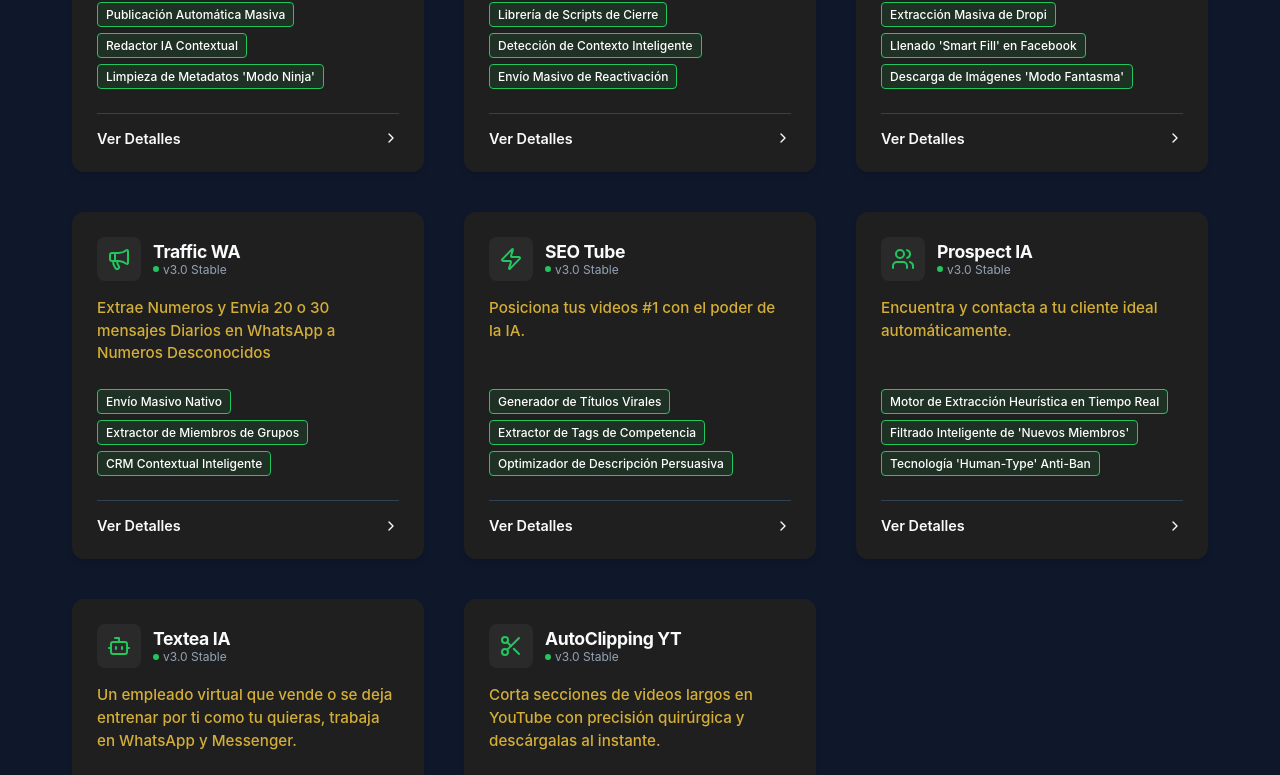
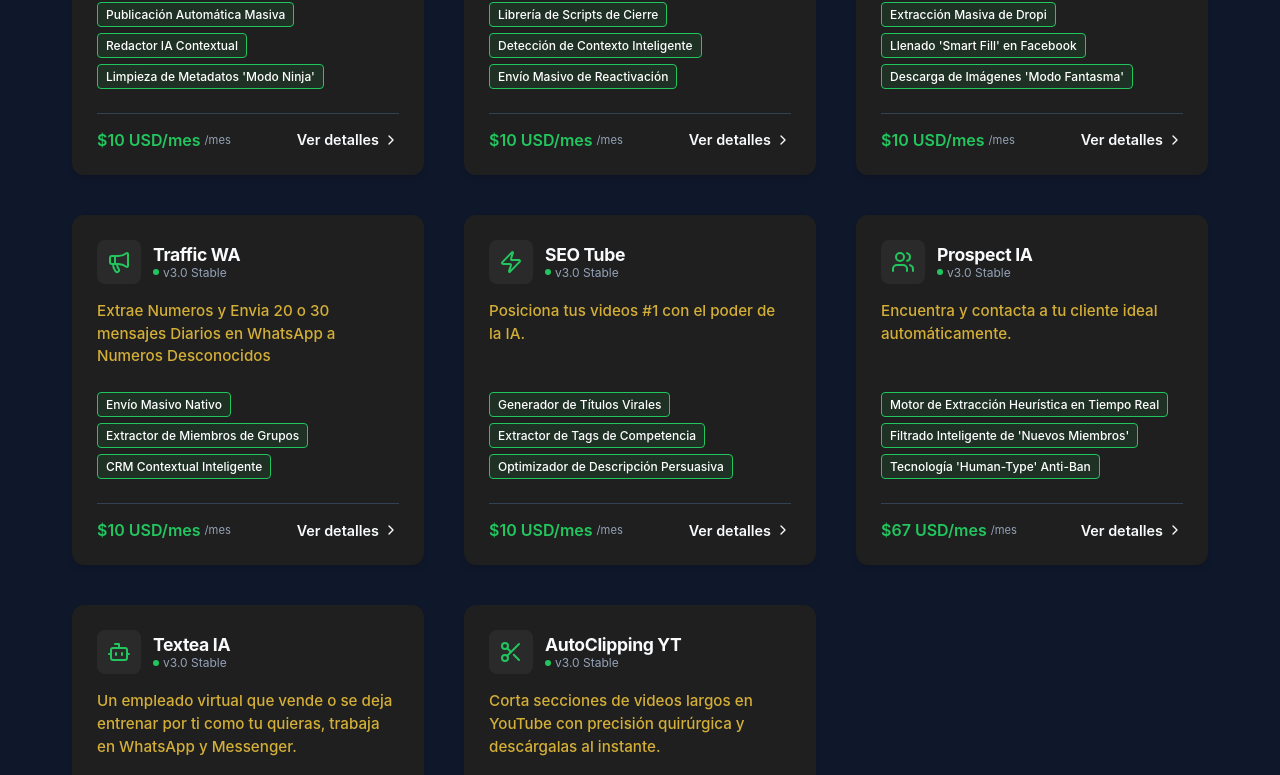
Before and after one commit to sornersbooms/javascript-money, a React (Vite) app: page / in a window 1280 px wide. Shown: the part 811-1586 px from the top of the page. Built offline with nearby package versions, Linux system fonts and the light colour scheme; no server answers.

Commit message:
fix: display starting price on extension cards for Paddle compliance

```diff
--- a/src/components/ExtensionCard.tsx
+++ b/src/components/ExtensionCard.tsx
@@ -114,11 +114,17 @@
                             fontWeight: 600,
                             fontSize: '0.9rem'
                         }}>
-                            <span>Ver Detalles</span>
-                            <ChevronRight size={16} style={{
-                                transform: isHovered ? 'translateX(4px)' : 'translateX(0)',
-                                transition: 'transform 0.3s ease'
-                            }} />
+                            <div style={{ display: 'flex', alignItems: 'center', gap: '4px' }}>
+                                <span style={{ color: '#22c55e', fontSize: '1rem' }}>{extension.plans?.[0]?.price || '$30 USD'}</span>
+                                <span style={{ fontSize: '0.7rem', color: 'var(--text-secondary)', fontWeight: 400 }}>/mes</span>
+                            </div>
+                            <div style={{ display: 'flex', alignItems: 'center', gap: '4px' }}>
+                                <span>Ver detalles</span>
+                                <ChevronRight size={16} style={{
+                                    transform: isHovered ? 'translateX(4px)' : 'translateX(0)',
+                                    transition: 'transform 0.3s ease'
+                                }} />
+                            </div>
                         </div>
                     </div>
 
```
